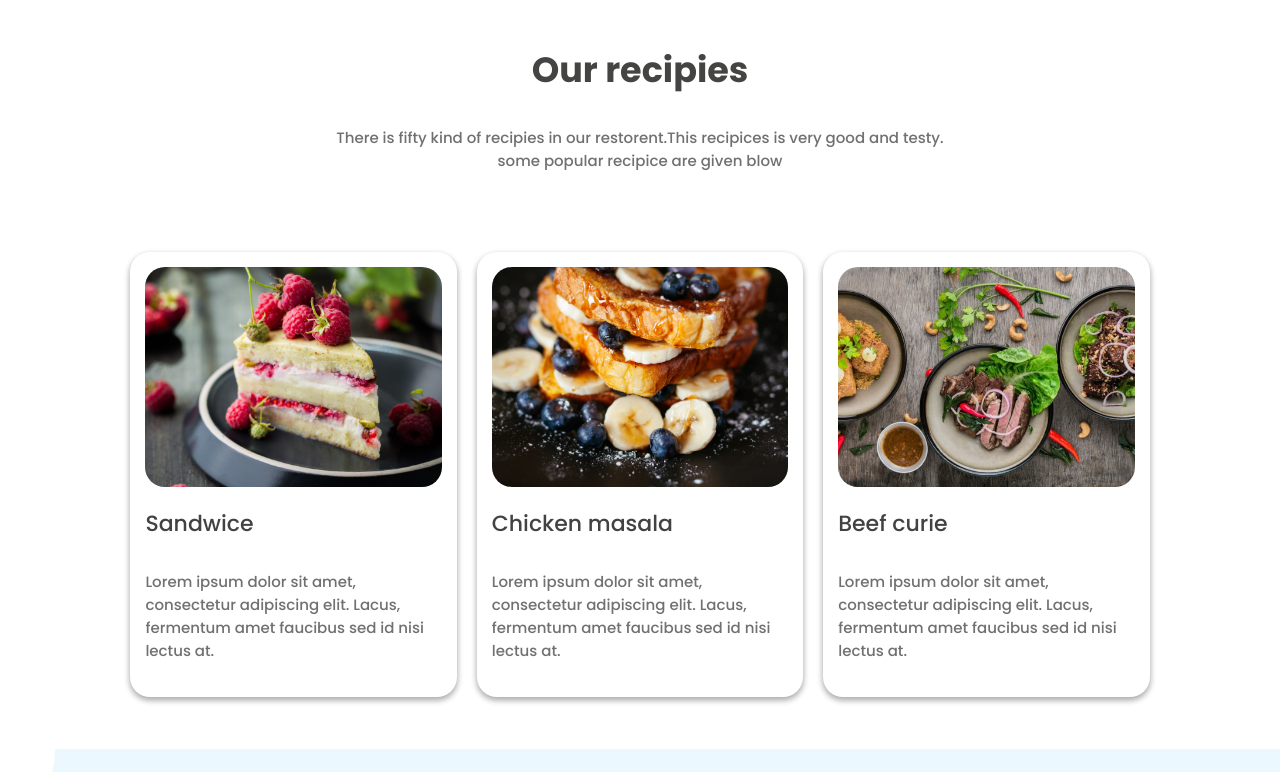
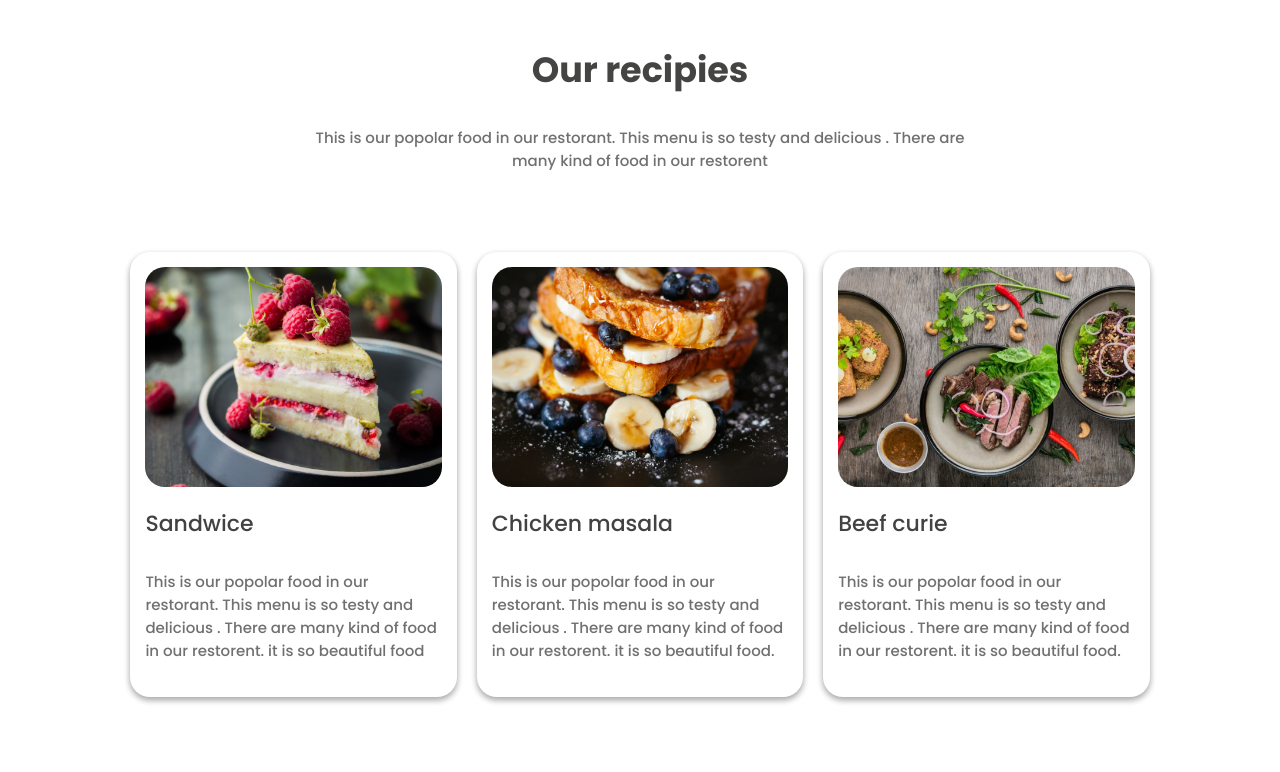
Before and after one commit to AlaminMJ/first-assignment, a plain HTML site: page index.html in a window 1280 px wide. Shown: the part 1297-2069 px from the top of the page. Drawn offline with Linux system fonts and the light colour scheme.

Commit message:
assingment complete

```diff
--- a/index.html
+++ b/index.html
@@ -66,33 +66,24 @@
              <div class="details">
                  <h2>Our recipies</h2>
                  <p class="description">
-                    There is fifty kind of recipies in our restorent.This recipices is very good and testy. some popular recipice are given blow
+                   This is our popolar food in our restorant. This menu is so testy and delicious . There are many kind of food in our restorent
                  </p>
              </div>
              <div class="wraper">
                      <div class="item">
                          <img src="image/p1.jpg" alt="">
                          <h3>Sandwice</h3>
-                         <p class="description">Lorem ipsum dolor sit amet,
-                            consectetur adipiscing elit. Lacus,
-                            fermentum amet faucibus sed id nisi
-                            lectus at.</p>
+                         <p class="description">This is our popolar food in our restorant. This menu is so testy and delicious . There are many kind of food in our restorent. it is so beautiful food </p>
                      </div>
                      <div class="item">
                         <img src="image/g2.jpg" alt="">
                         <h3>Chicken masala</h3>
-                        <p class="description">Lorem ipsum dolor sit amet,
-                           consectetur adipiscing elit. Lacus,
-                           fermentum amet faucibus sed id nisi
-                           lectus at.</p>
+                        <p class="description">This is our popolar food in our restorant. This menu is so testy and delicious . There are many kind of food in our restorent. it is so beautiful food.</p>
                     </div>
                     <div class="item">
                         <img src="image/Project Cover1.jpg" alt="">
                         <h3>Beef curie</h3>
-                        <p class="description">Lorem ipsum dolor sit amet,
-                           consectetur adipiscing elit. Lacus,
-                           fermentum amet faucibus sed id nisi
-                           lectus at.</p>
+                        <p class="description">This is our popolar food in our restorant. This menu is so testy and delicious . There are many kind of food in our restorent. it is so beautiful food.</p>
                     </div>
              </div>
          </div>
--- a/style.css
+++ b/style.css
@@ -90,6 +90,8 @@ img{
 .container .wraper{
     display: flex;
     padding: 20px 0;
+    justify-content: space-between;
+    align-items: center;
 }
 .wraper .left-side{
     width: 50%;
@@ -143,6 +145,9 @@ img{
 .active,span{
     color: #088d4d;
 }
+.home img{
+    margin: 0 auto;
+}
 /*------------About section-----------*/
 .about{
     width: 100%;
@@ -181,6 +186,7 @@ h2{
     align-items: center;
     justify-content: center;
     column-gap:  20px;
+    padding-bottom: 4rem;
 }
 .recipies .wraper .item{
  width: 30%;
@@ -256,10 +262,12 @@ h2{
     padding: 4rem 0;
 }
 .contact h2{
+    font-size: 35px;
+    color:rgb(68, 68, 67);
     text-align: center;
-    font-size: 30px;
-    font-weight: 400;
+    font-weight: 500;
     padding: 20px 0;
+    margin-top: 20px;
 }
 .s-img{
     height: auto;
```
